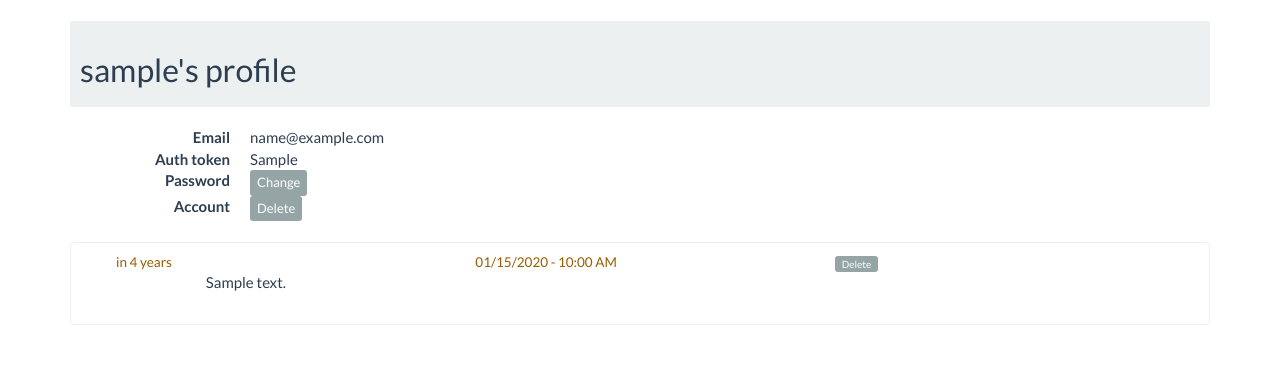
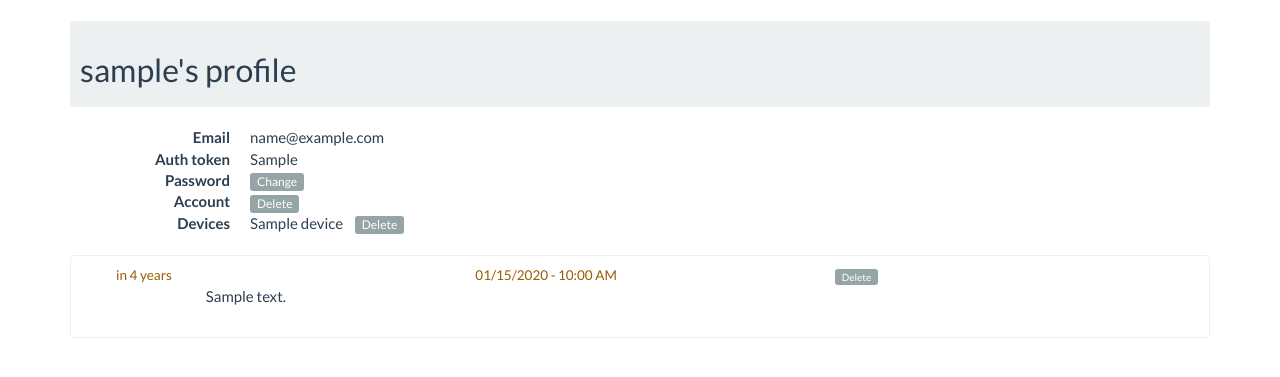
Before and after one commit to ioPush/ioPush-server, a Flask app: a page that uses app/templates/user.html in a window 1280 px wide. Shown: the part 61-438 px from the top of the page. Run offline with Flask 2, Linux system fonts and the light colour scheme; a user stored in the database is signed in; tables that the repository leaves empty hold one stand-in row (values such as "Sample post"); parts of the project's set-up code (start-up, migrations or seed data) failed here and were passed over; some libraries are stand-ins or nearby versions.

Commit message:
Add device management

```diff
--- a/app/static/css/ioPush.css
+++ b/app/static/css/ioPush.css
@@ -10,6 +10,14 @@
 .btn-xxs,
 .btn-group-xxs > .btn {
   padding: 1px 5px;
+  font-size: 12px;
+  line-height: 1;
+  border-radius: 3px;
+}
+
+.btn-xxxs,
+.btn-group-xxxs > .btn {
+  padding: 1px 5px;
   font-size: 10px;
   line-height: 1;
   border-radius: 3px;
--- a/app/templates/user.html
+++ b/app/templates/user.html
@@ -8,8 +8,17 @@
   <dl class="dl-horizontal">
     <dt>Email</dt><dd>{{ user.email }}</dd>
     <dt>Auth token</dt><dd>{{ user.auth_token }}</dd>
-    <dt>Password</dt><dd><a class="btn btn-default btn-xs" href="{{ url_for('security.change_password') }}" role="button">Change</a></dd>
-    <dt>Account</dt><dd><a class="btn btn-default btn-xs" href="{{ url_for('deleteUser', nickname=current_user.nickname) }}" role="button">Delete</a></dd>
+    <dt>Password</dt><dd><a class="btn btn-default btn-xxs" href="{{ url_for('security.change_password') }}" role="button">Change</a></dd>
+    <dt>Account</dt><dd><a class="btn btn-default btn-xxs" href="{{ url_for('deleteUser', nickname=current_user.nickname) }}" role="button">Delete</a></dd>
+    <dt>Devices</dt>
+      <dd><table>
+        {% for device in devices %}
+          <tr>
+            <td>{{ device.name }}&nbsp;&nbsp;&nbsp;&nbsp;</td>
+            <td><a class="btn btn-default btn-xxs" href="{{ url_for('deleteDevice', deviceId=device.id) }}" role="button">Delete</a></td>
+          </tr>
+        {% endfor %}
+      </table></dd>
   </dl>
   <ul class="list-group">
     {% for post in posts %}
@@ -30,7 +39,7 @@
               </script>
             </div>
             <div class="col-xs-4">
-              <a class="btn btn-default btn-xxs" role="button" href="{{ url_for('deletePost', postId=post.id) }}">Delete</a>
+              <a class="btn btn-default btn-xxxs" role="button" href="{{ url_for('deletePost', postId=post.id) }}">Delete</a>
             </div>
         </div>
         <div class="container-fluid" id="post">
--- a/app/views.py
+++ b/app/views.py
@@ -8,7 +8,7 @@ from flask.ext.security import login_required, \
         current_user, auth_token_required, http_auth_required
 from flask_security.signals import user_registered, \
         password_reset, password_changed
-from sqlalchemy import desc, orm
+from sqlalchemy import asc, desc, orm
 from app import app, db, gcm, security, user_datastore
 from .models import User, Post, Device
 
@@ -109,13 +109,15 @@ def user(nickname):
         return redirect(url_for('index'))
     user = User.query.filter_by(nickname=nickname).first()
     posts = current_user.posts.order_by(desc(Post.timestamp)).all()
+    devices = current_user.devices.order_by(asc(Device.name)).all()
     return render_template('user.html',
                            user=user,
                            posts=posts,
+                           devices=devices,
                            title='Profile')
 
 
-@app.route('/delete/user/<nickname>')
+@app.route('/delete/user/<string:nickname>')
 @login_required
 def deleteUser(nickname):
     """ Delete user account
@@ -131,12 +133,13 @@ def deleteUser(nickname):
     user_datastore.commit()
     return redirect(url_for('index'))
 
+
 @app.route('/delete/post/<int:postId>')
 @login_required
 def deletePost(postId):
     """ Delete user account
 
-        :return: Redirection to index page
+        :return: Redirection to user page
     """
     post = current_user.posts.filter_by(id=postId).first()
     try:
@@ -145,6 +148,24 @@ def deletePost(postId):
         flash('Post deleted')
     except orm.exc.UnmappedInstanceError:
         flash('Error deleting post')
+    finally:
+        return redirect(url_for('user', nickname=current_user.nickname))
+
+
+@app.route('/delete/device/<int:deviceId>')
+@login_required
+def deleteDevice(deviceId):
+    """ Delete selected device
+
+        :return: Redirection to user page
+    """
+    device = current_user.devices.filter_by(id=deviceId).first()
+    try:
+        db.session.delete(device)
+        db.session.commit()
+        flash('Device deleted')
+    except orm.exc.UnmappedInstanceError:
+        flash('Error deleting device')
     finally:
         return redirect(url_for('user', nickname=current_user.nickname))
 
```
Also changed, not shown: test_app.py (+64 -0 lines).
